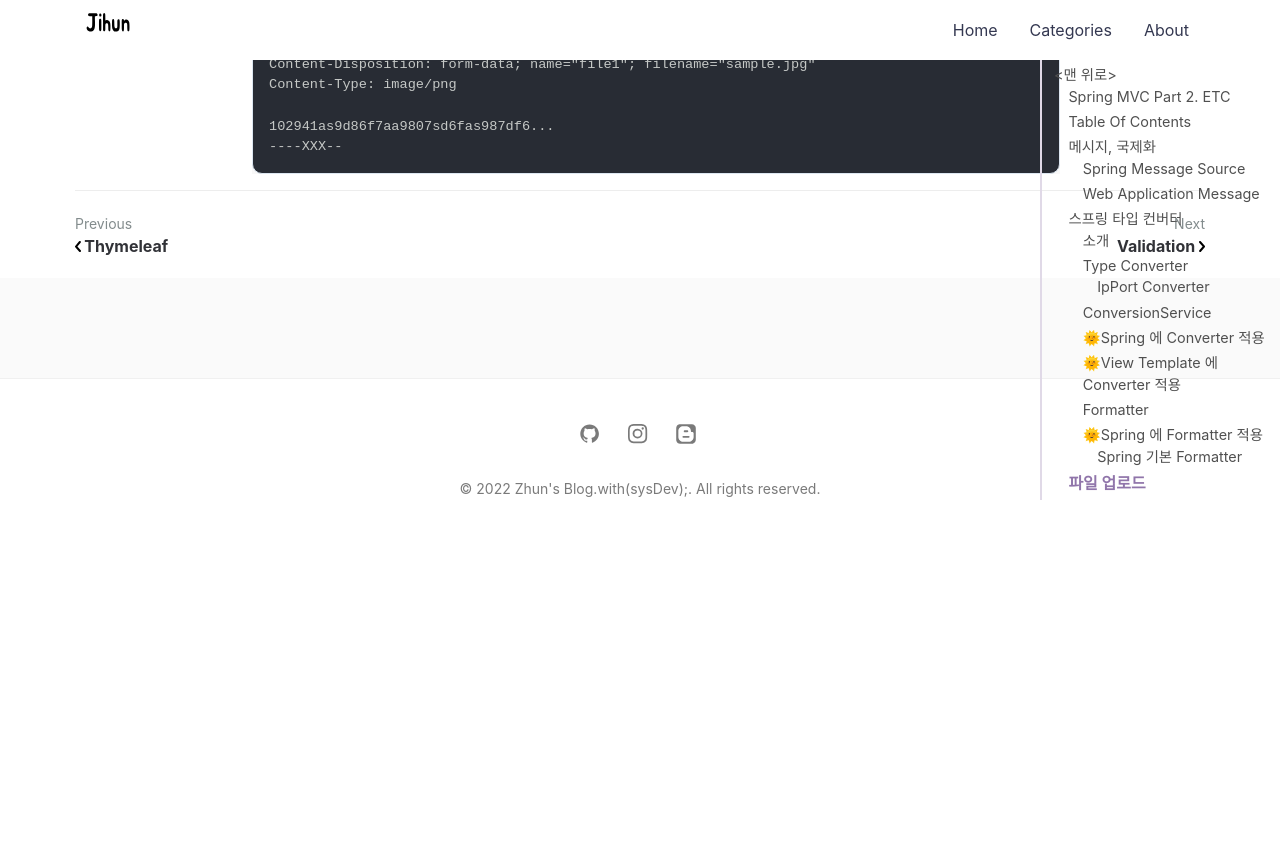
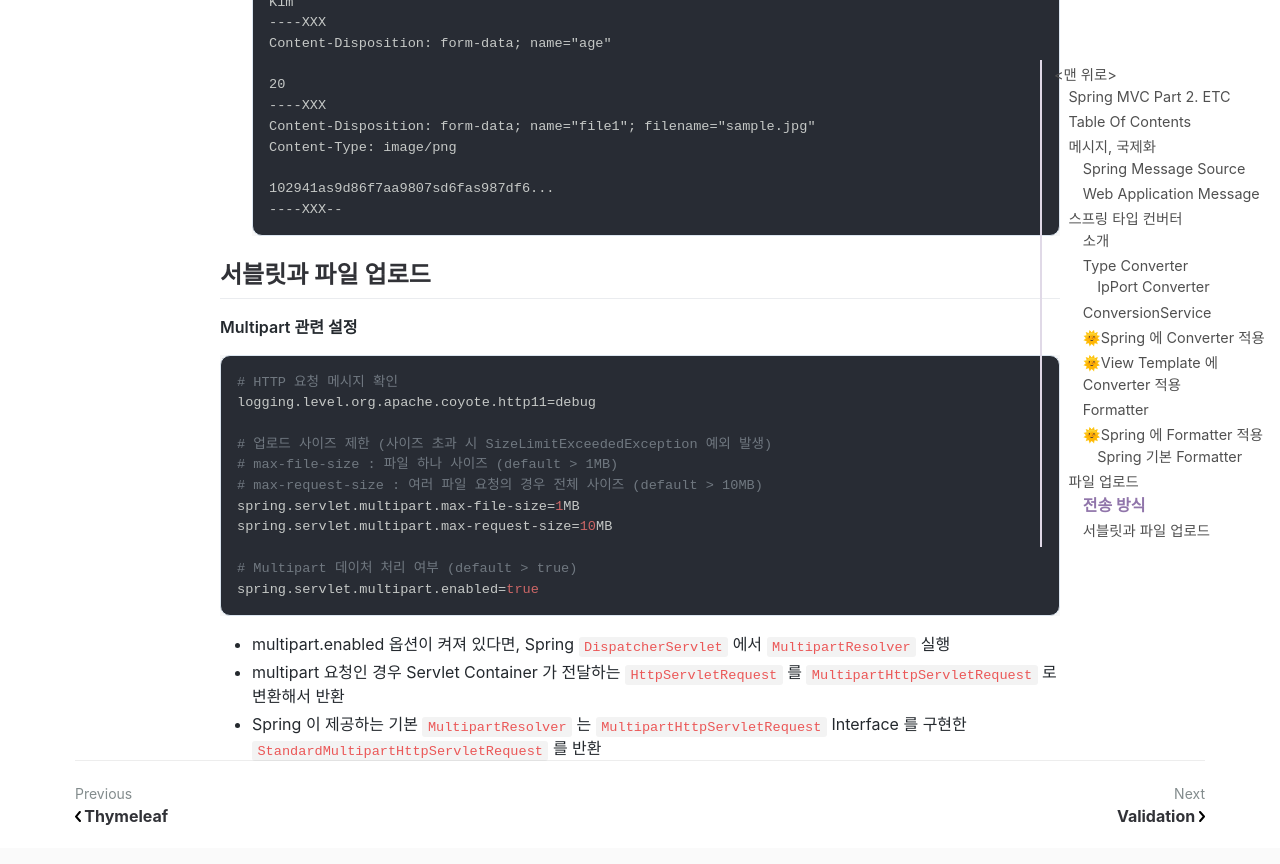
Before and after one commit to jihunparkme/jihunparkme.github.io, a Jekyll site: the page built from _posts/2021-10-12-Spring-MVC-Part2-Etc.md, in a window 1280 px wide and 900 px high, scrolled down 12035 px. Shown: the top 864 px of the window. Built offline with Jekyll 4.4.1, drawn with Linux system fonts in a browser that asks for light colours; nearby versions of some CDN libraries; comment, search, counter and statistics services are not loaded; before the commit the page ends 12579 px from its top, so only the background shows below that; some of the changed text lies outside the part shown.

Commit message:
[파일 업로드] 서블릿과 파일 업로드1

````diff
--- a/_posts/2021-10-12-Spring-MVC-Part2-Etc.md
+++ b/_posts/2021-10-12-Spring-MVC-Part2-Etc.md
@@ -490,6 +490,8 @@ public class WebConfig implements WebMvcConfigurer {
 
 # 파일 업로드
 
+## 전송 방식
+
 **기본적인 HTML Form 전송 방식**
 
 - `application/x-www-form-urlencoded`
@@ -560,3 +562,26 @@ public class WebConfig implements WebMvcConfigurer {
   102941as9d86f7aa9807sd6fas987df6...
   ----XXX--
   ```
+
+## 서블릿과 파일 업로드
+
+**Multipart 관련 설정**
+
+```properties
+# HTTP 요청 메시지 확인
+logging.level.org.apache.coyote.http11=debug
+
+# 업로드 사이즈 제한 (사이즈 초과 시 SizeLimitExceededException 예외 발생)
+# max-file-size : 파일 하나 사이즈 (default > 1MB)
+# max-request-size : 여러 파일 요청의 경우 전체 사이즈 (default > 10MB)
+spring.servlet.multipart.max-file-size=1MB
+spring.servlet.multipart.max-request-size=10MB
+
+# Multipart 데이처 처리 여부 (default > true)
+spring.servlet.multipart.enabled=true
+```
+
+- multipart.enabled 옵션이 켜져 있다면, Spring `DispatcherServlet` 에서 `MultipartResolver` 실행
+- multipart 요청인 경우 Servlet Container 가 전달하는 `HttpServletRequest` 를 `MultipartHttpServletRequest` 로 변환해서 반환
+- Spring 이 제공하는 기본 `MultipartResolver` 는 `MultipartHttpServletRequest` Interface 를 구현한
+  `StandardMultipartHttpServletRequest` 를 반환
````
